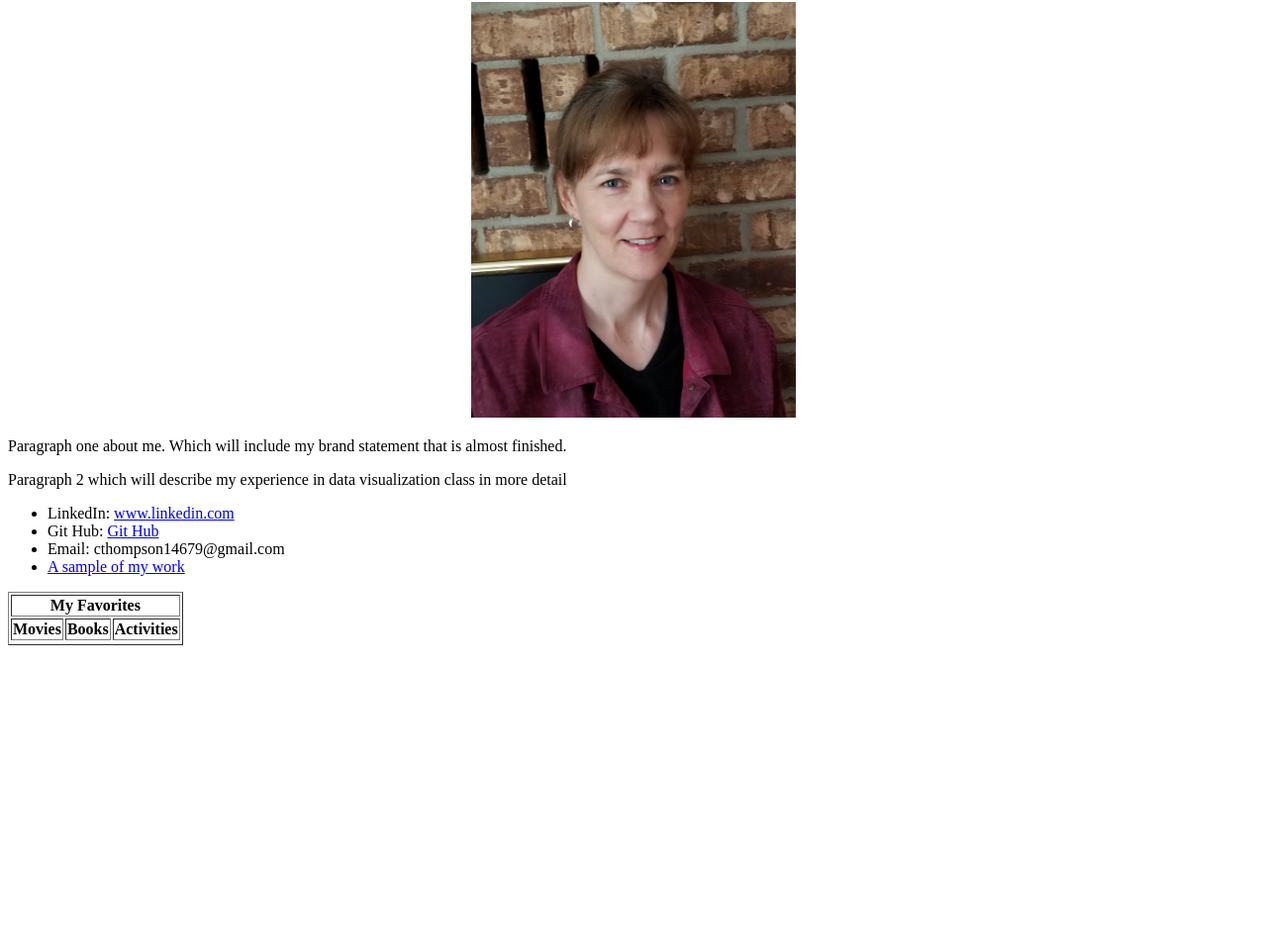
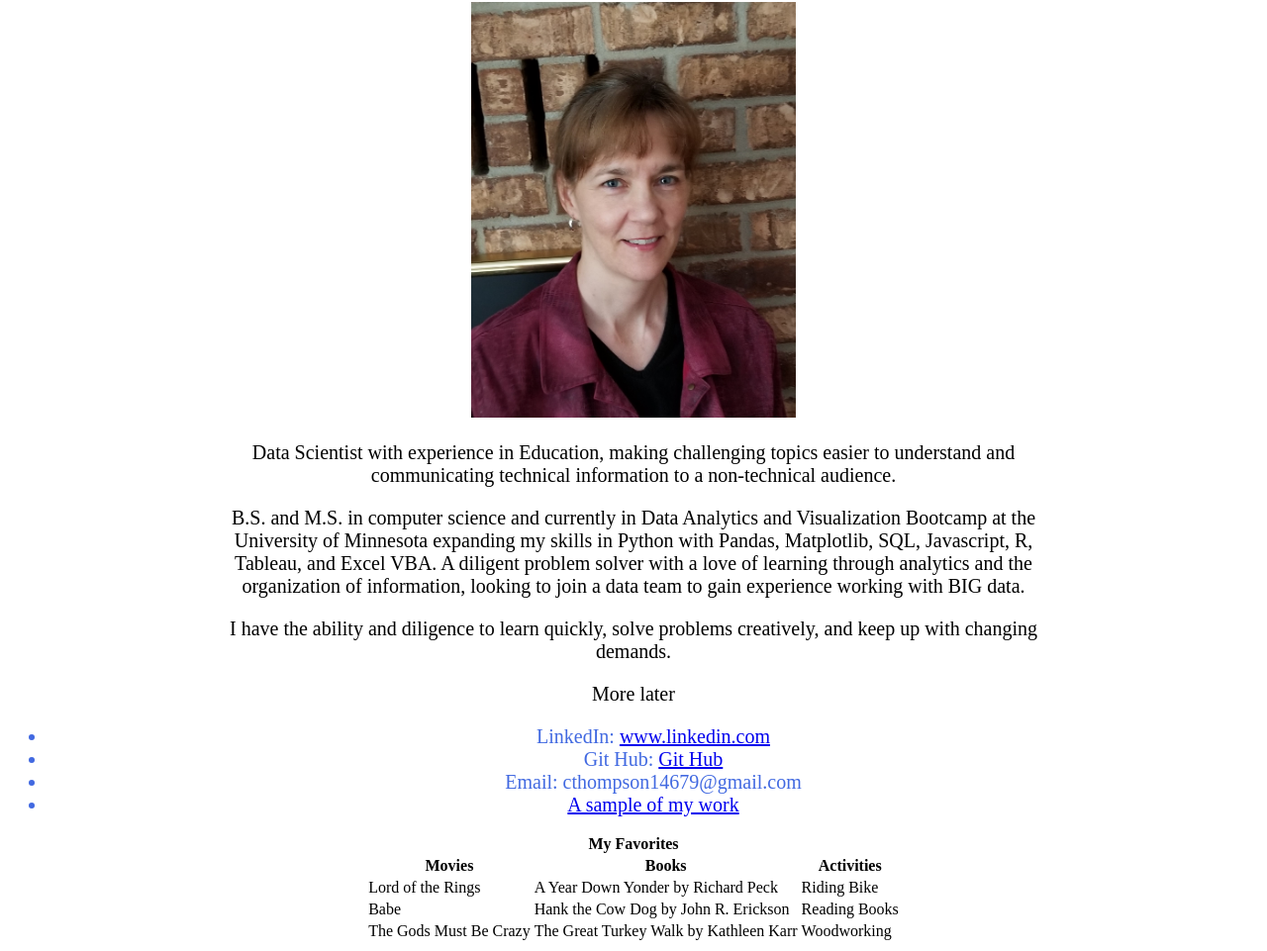
Before and after one commit to blizzardfun/CarolT.github.io, a plain HTML site: page index.html in a window 1280 px wide. Shown: the part 78-1039 px from the top of the page at 99% size. Before the commit the page ends 800 px from the top, so only its background shows below. Drawn offline with Linux system fonts and the light colour scheme.

Commit message:
updated table

```diff
--- a/index.html
+++ b/index.html
@@ -2,25 +2,38 @@
 <html lang="en-us">
 <head>
   <meta charset="UTF-8">
-  <title>Activity 1: Basic HTML Bio</title>
+  <title>C Thompson Bio</title>
+  <style>
+  p {font-size:20px;width:65%;}
+  .table-entry{font-size:20px;color:royalblue;}
+  </style>
 </head>
 
 <body> <center>
 <h1> C Thompson </h1>
 <img src="profile.jpg" alt="Profile Photo" height="420">
 
-</center>
-<p> Paragraph one about me. Which will include my brand statement that is almost finished.</p>
-<p> Paragraph 2 which will describe my experience in data visualization class in more detail</p>
+
+<p> Data Scientist  with experience in Education, making challenging topics easier to
+  understand and communicating technical information to a non-technical audience.  </p>
+<p> B.S. and M.S. in computer science and currently in Data Analytics and Visualization
+  Bootcamp at the University of Minnesota expanding my skills in Python with Pandas,
+  Matplotlib, SQL, Javascript, R, Tableau, and Excel VBA.  A diligent problem solver
+  with a love of learning through analytics and the organization of information,
+  looking to join a data team to gain experience working with BIG data.  </p> <p> I have the
+  ability and diligence to learn quickly, solve problems creatively, and keep up with
+  changing demands.
+  </p>
+<p> More later</p>
 
 <ul>
-  <li> <bold>LinkedIn:</bold> <a href="https://www.linkedin.com/in/carol-t-358003155"> www.linkedin.com</a>  </li>
-  <li> <bold> Git Hub:</bold> <a href="https://github.com/blizzardfun"> Git Hub </a> </li>
-  <li> <bold> Email: cthompson14679@gmail.com</bold></li>
-  <li> <bold> <a href="https://blizzardfun.github.io/pharma_analysis.github.io/"> A sample of my work </a></bold></li>
+  <li class=table-entry > <bold>LinkedIn:</bold> <a href="https://www.linkedin.com/in/carol-t-358003155"> www.linkedin.com</a>  </li>
+  <li class=table-entry> <bold> Git Hub:</bold> <a href="https://github.com/blizzardfun"> Git Hub </a> </li>
+  <li class=table-entry> <bold> Email: cthompson14679@gmail.com</bold></li>
+  <li class=table-entry> <bold> <a href="https://blizzardfun.github.io/pharma_analysis.github.io/"> A sample of my work </a></bold></li>
 </ul>
 
-<table border = '1'>
+<table >
   <tr>
     <th colspan="3">  My Favorites</th>
   </tr>
@@ -29,10 +42,22 @@
     <th> Books</th>
     <th> Activities</th>
   </tr>
+    <td> Lord of the Rings</td>
+    <td> A Year Down Yonder by Richard Peck</td>
+    <td> Riding Bike</td>
   <tr>
-
+    <td> Babe</td>
+    <td> Hank the Cow Dog by John R. Erickson</td>
+    <td> Reading Books</td>
+  </tr>
+  <tr>
+    <td> The Gods Must Be Crazy</td>
+    <td> The Great Turkey Walk by Kathleen Karr</td>
+    <td> Woodworking</td>
   </tr>
 </table>
+
+</center>
 
 </body>
 
```
